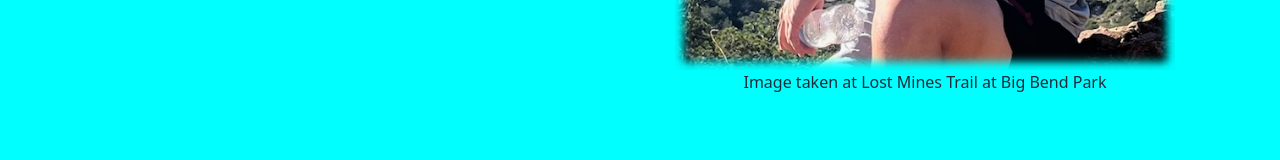
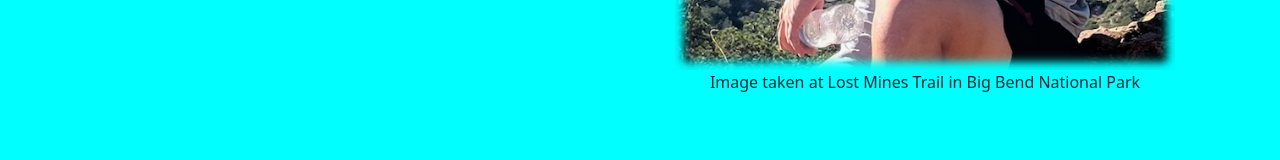
Before and after one commit to bithach/react-resume, a React (Create React App) app: page / in a window 1280 px wide. Shown: the part 496-656 px from the top of the page. Built offline with nearby package versions, Linux system fonts and the light colour scheme.

Commit message:
change subtext

```diff
--- a/src/sections/HeroSection.jsx
+++ b/src/sections/HeroSection.jsx
@@ -30,7 +30,7 @@ function HeroSection(props) {
           <Col>
             <div className="img-desktop relative"></div>
             <div className="text-center text-gray-800">
-              Image taken at Lost Mines Trail at Big Bend Park
+              Image taken at Lost Mines Trail in Big Bend National Park
             </div>
           </Col>
         </Row>
```
